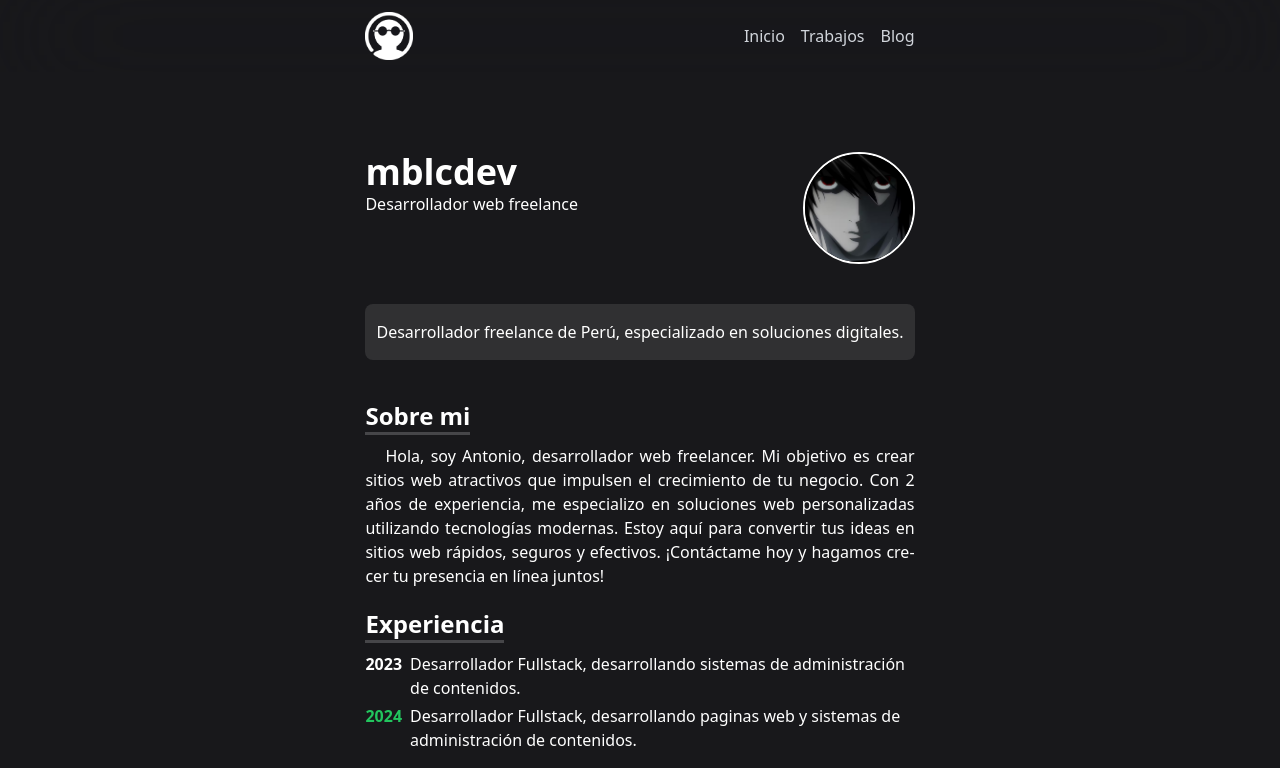
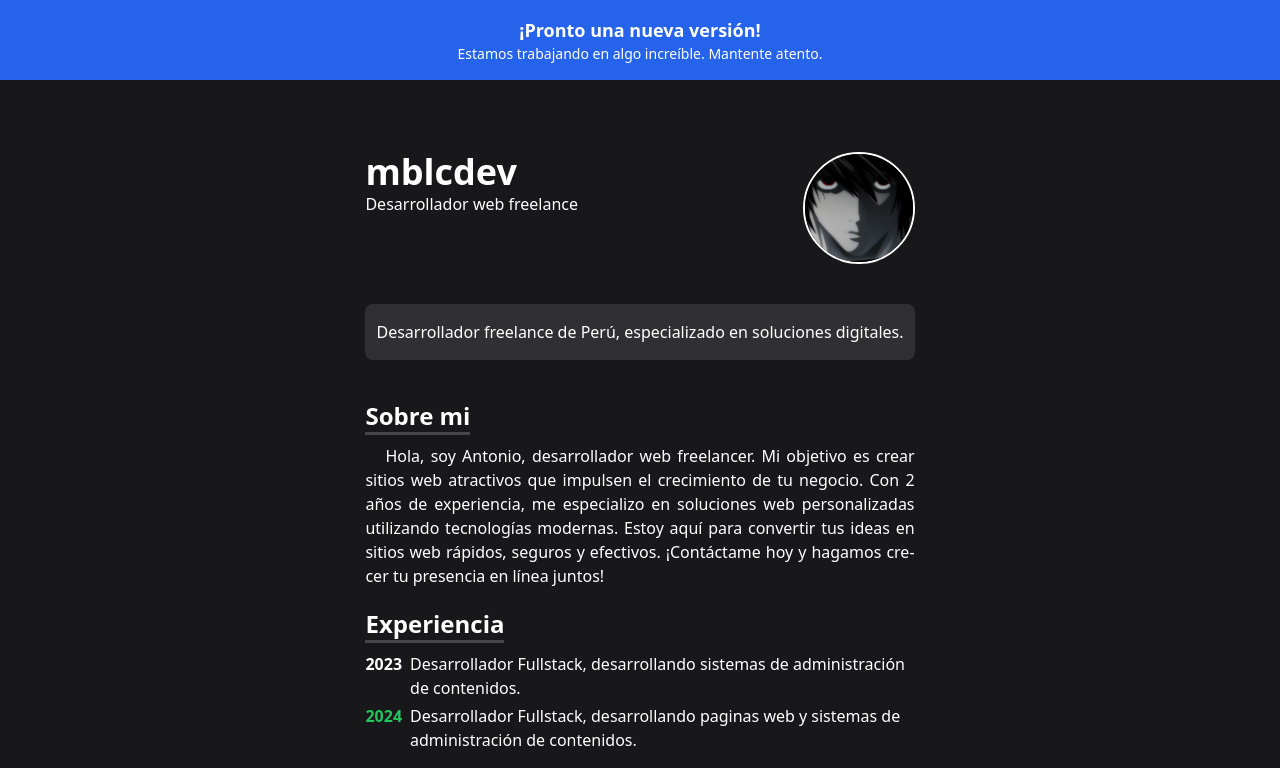
Before and after one commit to 27te/mblc-dev, an Astro site: page / in a window 1280 px wide. Shown: the top 768 px of the page. Built offline with nearby package versions, Linux system fonts and the light colour scheme; Astro itself is replaced by a stand-in of ours.

Commit message:
add new version comming soon

```diff
--- a/src/layouts/BaseLayout.astro
+++ b/src/layouts/BaseLayout.astro
@@ -18,6 +18,10 @@ const { title, description } = Astro.props;
   </head>
   <body class='bg-[#18181b]'>
     <Header />
+    <div class="bg-blue-600 text-white text-center p-4 fixed w-full top-0 z-50">
+      <p class="text-lg font-semibold">¡Pronto una nueva versión!</p>
+      <p class="text-sm">Estamos trabajando en algo increíble. Mantente atento.</p>
+    </div>
     <main class='container mx-auto max-w-[60ch] px-3 md:px-0'>
       <slot />
     </main>
--- a/src/layouts/MarkdownPostLayout.astro
+++ b/src/layouts/MarkdownPostLayout.astro
@@ -6,6 +6,10 @@ const { frontmatter } = Astro.props;
 ---
 
 <BaseLayout title={frontmatter.title} description={frontmatter.description}>
+  <div class="bg-blue-600 text-white text-center p-4 fixed w-full top-0 z-50">
+    <p class="text-lg font-semibold">¡Pronto una nueva versión!</p>
+    <p class="text-sm">Estamos trabajando en algo increíble. Mantente atento.</p>
+  </div>
   <h1>{frontmatter.title}</h1>
   <img
     src={frontmatter.image.url}
```
